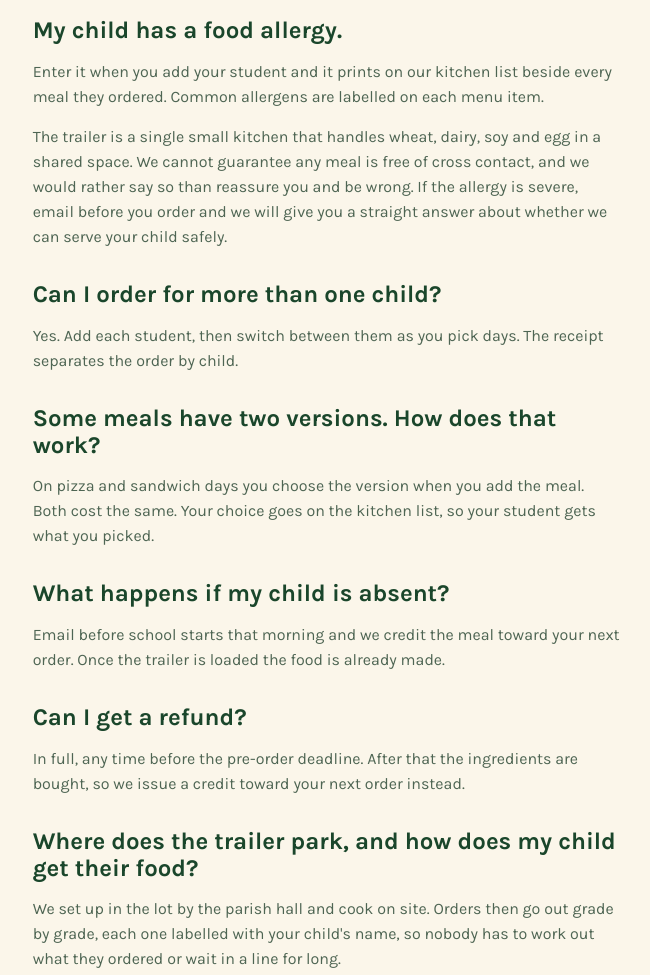
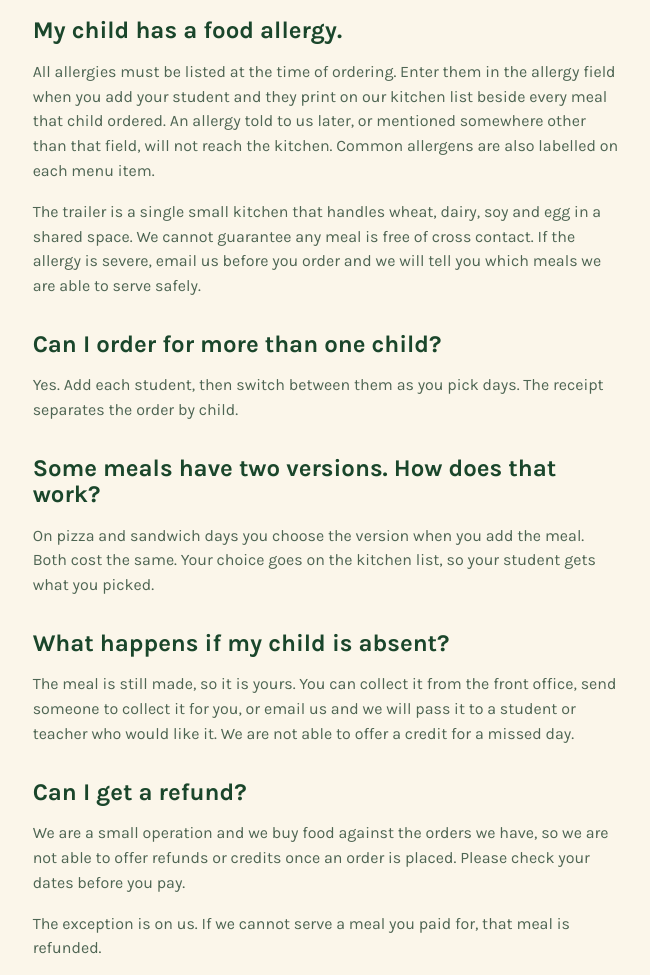
Before and after one commit to elliebusmire/orderlunchbus, a website: page faq.html in a window 1280 px wide. Shown: the part 1000-1975 px from the top of the page, without its empty margins (313-963 px from the left). Drawn offline with Linux system fonts and the light colour scheme.

Commit message:
Update faq.html

```diff
--- a/faq.html
+++ b/faq.html
@@ -66,8 +66,8 @@
   <p>No. Each meal is priced when you order it. Meals bought before the deadline stay at eight dollars whatever you add afterwards.</p>
 
   <h2 id="allergies">My child has a food allergy.</h2>
-  <p>Enter it when you add your student and it prints on our kitchen list beside every meal they ordered. Common allergens are labelled on each menu item.</p>
-  <p>The trailer is a single small kitchen that handles wheat, dairy, soy and egg in a shared space. We cannot guarantee any meal is free of cross contact, and we would rather say so than reassure you and be wrong. If the allergy is severe, email before you order and we will give you a straight answer about whether we can serve your child safely.</p>
+  <p>All allergies must be listed at the time of ordering. Enter them in the allergy field when you add your student and they print on our kitchen list beside every meal that child ordered. An allergy told to us later, or mentioned somewhere other than that field, will not reach the kitchen. Common allergens are also labelled on each menu item.</p>
+  <p>The trailer is a single small kitchen that handles wheat, dairy, soy and egg in a shared space. We cannot guarantee any meal is free of cross contact. If the allergy is severe, email us before you order and we will tell you which meals we are able to serve safely.</p>
 
   <h2>Can I order for more than one child?</h2>
   <p>Yes. Add each student, then switch between them as you pick days. The receipt separates the order by child.</p>
@@ -76,10 +76,11 @@
   <p>On pizza and sandwich days you choose the version when you add the meal. Both cost the same. Your choice goes on the kitchen list, so your student gets what you picked.</p>
 
   <h2>What happens if my child is absent?</h2>
-  <p>Email before school starts that morning and we credit the meal toward your next order. Once the trailer is loaded the food is already made.</p>
+  <p>The meal is still made, so it is yours. You can collect it from the front office, send someone to collect it for you, or email us and we will pass it to a student or teacher who would like it. We are not able to offer a credit for a missed day.</p>
 
   <h2>Can I get a refund?</h2>
-  <p>In full, any time before the pre-order deadline. After that the ingredients are bought, so we issue a credit toward your next order instead.</p>
+  <p>We are a small operation and we buy food against the orders we have, so we are not able to offer refunds or credits once an order is placed. Please check your dates before you pay.</p>
+  <p>The exception is on us. If we cannot serve a meal you paid for, that meal is refunded.</p>
 
   <h2>Where does the trailer park, and how does my child get their food?</h2>
   <p>We set up in the lot by the parish hall and cook on site. Orders then go out grade by grade, each one labelled with your child's name, so nobody has to work out what they ordered or wait in a line for long.</p>
```
